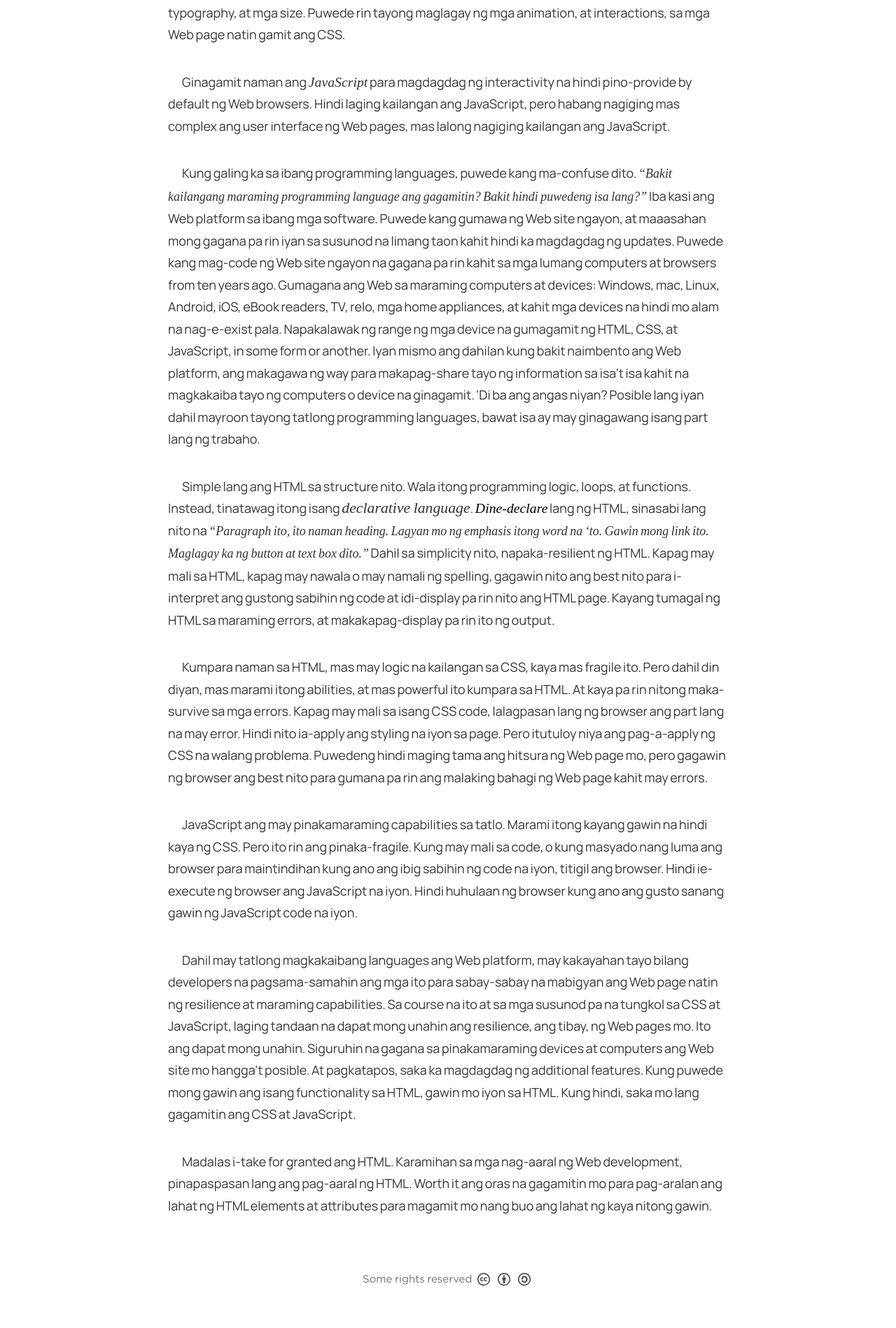
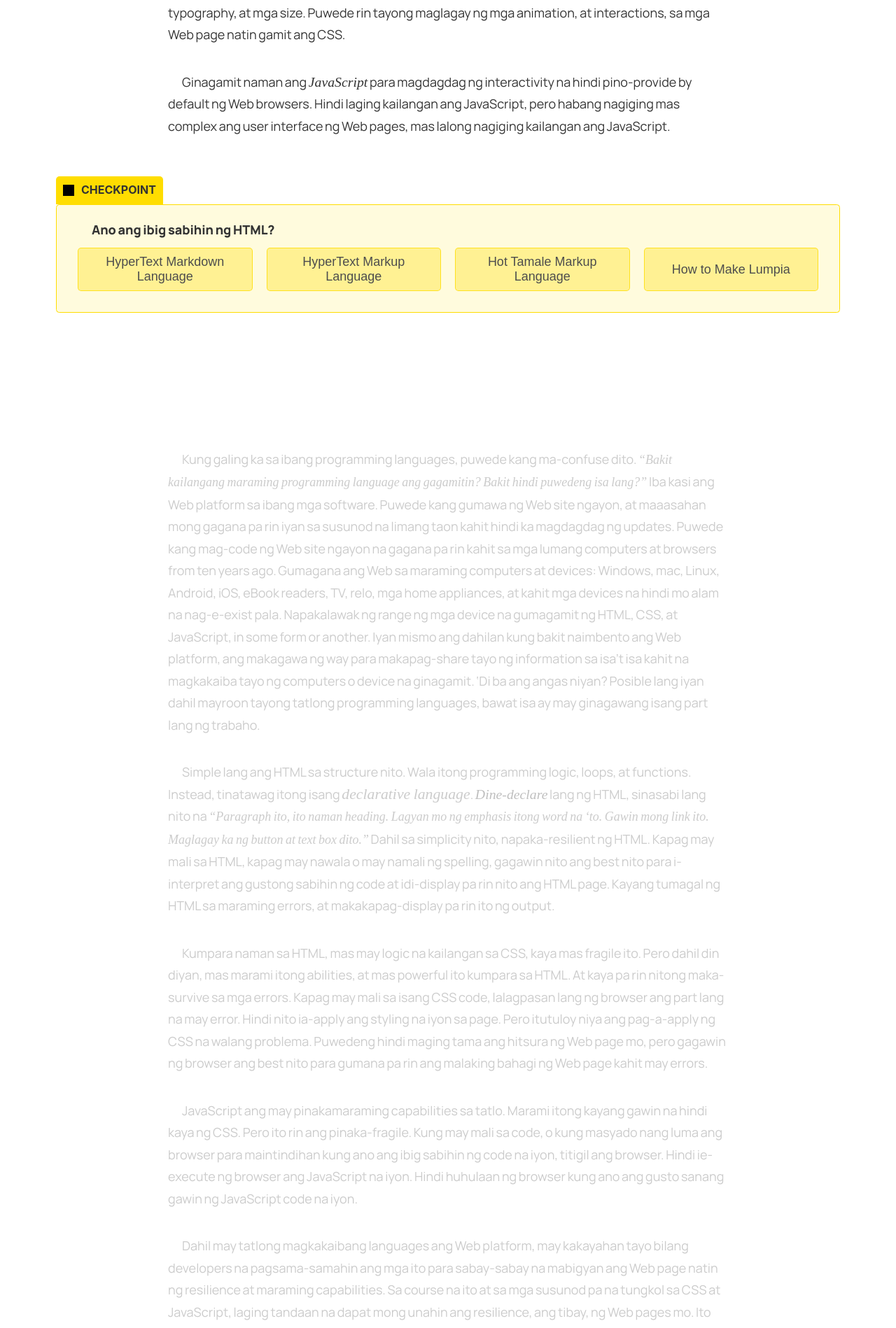
Before and after one commit to elementary/blog-template, a Jekyll site: the page built from courses/html-essentials/01-hypertext-markup-language.md, in a window 1280 px wide. Shown: the part 2825-4723 px from the top of the page at 70% size. Built offline with Jekyll 4.4.1, drawn with Linux system fonts in a browser that asks for light colours; some web fonts are replaced.

Commit message:
:sparkles: Added the checkpoints mechanisms
In some parts of course lessons, you can now add a "checkpoint", which is a multiple-choice mini-quiz to add interactivity within each lesson and make them more engaging.

```diff
--- a/_config.yaml
+++ b/_config.yaml
@@ -19,7 +19,7 @@ authors:
     name: "Unknown Author"
 
 plugins:
-  - jekyll-feed
+  #- jekyll-feed
   - jekyll-paginate
   - jekyll-redirect-from
   - jekyll-sitemap
--- /dev/null
+++ b/_includes/checkpoint.html
@@ -0,0 +1 @@
+<div class="js-checkpoint-marker" data-checkpoint="{{ include.data }}"></div>
--- a/_includes/scripts.html
+++ b/_includes/scripts.html
@@ -1,3 +1,5 @@
+{% if (include.checkpoints) %}<script src="/js/checkpoint.js"></script>{% endif %}
+{{ include.checkpoints | json }}
 <script>
   // Makes figure images focusable for zooming
   let figureImages = document.querySelectorAll ("figure img");
--- a/_layouts/lesson.html
+++ b/_layouts/lesson.html
@@ -89,6 +89,6 @@
     </section>
     {% include social.html %}
     {% include footer.html %}
-    {% include scripts.html %}
+    {% include scripts.html checkpoints=true %}
   </body>
 </html>
--- a/_sass/_buttons.scss
+++ b/_sass/_buttons.scss
@@ -148,3 +148,162 @@ article a[target="_blank"] {
 	background-position: top 0.25rem right 0.25rem;
 	position: relative;
 }
+
+.checkpoint {
+  padding: 1rem;
+
+  &__header {
+    background-color: #fd0;
+    display: inline-flex;
+    align-items: center;
+    padding: 0.5rem;
+    border-radius: 0.25rem;
+    border-bottom-left-radius: 0;
+    border-bottom-right-radius: 0;
+    gap: 0.5rem;
+
+    .checkpoint__title {
+      margin: 0;
+      font-size: 0.8rem;
+      font-family: 'Inter', sans-serif;
+      text-transform: uppercase;
+    }
+  }
+
+  &__content {
+    background-color: #fd02;
+    margin: 0;
+    padding: 1rem;
+    border: 1px solid #fd0;
+    border-radius: 0.25em;
+    border-top-left-radius: 0.25em;
+  }
+
+  &__question {
+    margin: 0;
+    padding: 0 0.5rem;
+    font-weight: bold;
+  }
+
+  @media screen and (min-width: 400px) {
+      &__choices {
+      display: grid;
+      grid-template-columns: repeat(auto-fit, minmax(20ch, 1fr));
+
+
+      .btn--checkpoint {
+        justify-self: stretch;
+        align-self: stretch;
+      }
+    }
+  }
+
+  &.correct {
+    .btn[data-correct-answer] {
+      border: 1px solid #00C853;
+      background-color: #B9F6CA;
+      opacity: 1;
+    }
+
+    .btn {
+      pointer-events: none;
+      opacity: 0.5;
+    }
+  }
+
+  &.wrong {
+    .btn.wrong {
+      border: 1px solid #FF1744;
+      background-color: #FF8A80;
+    }
+  }
+
+  &:not(.correct) ~ * {
+    opacity: 0.25;
+    transition: opacity 300ms;
+  }
+
+  .feedback {
+    opacity: 0;
+    pointer-events: none;
+
+    &--correct {
+      color: #2E7D32;
+      border: 1px solid #2E7D32;
+      background-color: #69F0AE;
+    }
+
+    &--wrong {
+      color: #C62828;
+      border: 1px solid #FF1744;
+      background-color: #FFCDD2;
+    }
+  }
+
+  footer {
+    display: grid;
+
+    .feedback {
+      grid-column: 1/2;
+      grid-row: 1/2;
+      max-width: none;
+      padding: 0.5rem;
+      margin: 1rem;
+      position: relative;
+      top: -2rem;
+
+      transition: top 300ms, opacity 300ms;
+    }
+  }
+
+  .btn {
+    border: 0;
+    font-size: 0.9rem;
+    padding: 0.5em;
+    border-radius: 5px;
+    background-color: #eee;
+    border: 1px solid #0001;
+    box-shadow: 0 3px 10px #0002;
+    cursor: pointer;
+    white-space: revert;
+    transition: background 300ms, box-shadow 300ms;
+
+    &:focus,
+    &:hover {
+      background-color: #ddd;
+      background-color: var(--btn-hover)
+    }
+
+    &:focus {
+      box-shadow:
+        0 0 0 3px dodgerblue,
+        0 3px 10px 3px #0002;
+    }
+
+    &:active {
+      box-shadow: 0 0 5px #0003;
+      transition: box-shadow 30ms;
+    }
+
+    &--checkpoint {
+      display: block;
+      margin: 0.5rem;
+      background-color: #fd05;
+      border-color: #fd0c;
+      box-shadow: none;
+
+      --btn-hover: #fd0;
+
+      &:focus {
+        box-shadow: 0 3px 10px #0002;
+      }
+    }
+  }
+}
+
+.checkpoint.correct:focus-within .feedback--correct,
+.checkpoint.wrong:focus-within .feedback--wrong {
+  opacity: 1;
+  pointer-events: auto;
+  top: 1rem;
+}
--- a/courses/html-essentials/01-hypertext-markup-language.md
+++ b/courses/html-essentials/01-hypertext-markup-language.md
@@ -33,6 +33,8 @@ Ang <dfn>Cascading Style Sheets</dfn> naman ang nagbibigay ng visual styling at
 
 Ginagamit naman ang <dfn>JavaScript</dfn> para magdagdag ng interactivity na hindi pino-provide by default ng Web browsers. Hindi laging kailangan ang JavaScript, pero habang nagiging mas complex ang user interface ng Web pages, mas lalong nagiging kailangan ang JavaScript.
 
+<div class="js-checkpoint-marker" id="q1" data-checkpoint="1598631012023"></div>
+
 Kung galing ka sa ibang programming languages, puwede kang ma-confuse dito. <q>Bakit kailangang maraming programming language ang gagamitin? Bakit hindi puwedeng isa lang?</q> Iba kasi ang Web platform sa ibang mga software. Puwede kang gumawa ng Web site ngayon, at maaasahan mong gagana pa rin iyan sa susunod na limang taon kahit hindi ka magdagdag ng updates. Puwede kang mag-code ng Web site ngayon na gagana pa rin kahit sa mga lumang computers at browsers from ten years ago. Gumagana ang Web sa maraming computers at devices: Windows, mac, Linux, Android, iOS, eBook readers, TV, relo, mga home appliances, at kahit mga devices na hindi mo alam na nag-e-exist pala. Napakalawak ng range ng mga device na gumagamit ng HTML, CSS, at JavaScript, in some form or another. Iyan mismo ang dahilan kung bakit naimbento ang Web platform, ang makagawa ng way para makapag-share tayo ng information sa isa't isa kahit na magkakaiba tayo ng computers o device na ginagamit. 'Di ba ang angas niyan? Posible lang iyan dahil mayroon tayong tatlong programming languages, bawat isa ay may ginagawang isang part lang ng trabaho.
 
 Simple lang ang HTML sa structure nito. Wala itong programming logic, loops, at functions. Instead, tinatawag itong isang <dfn><i>declarative language</i></dfn>. <em>Dine-declare</em> lang ng HTML, sinasabi lang nito na <q>Paragraph ito, ito naman heading. Lagyan mo ng emphasis itong word na 'to. Gawin mong link ito. Maglagay ka ng button at text box dito.</q> Dahil sa simplicity nito, napaka-resilient ng HTML. Kapag may mali sa HTML, kapag may nawala o may namali ng spelling, <!-- sa video gawin mo 'tong conversational: "Eh, may kamukha naman, huhulaan ko na lang kung ano ibig sabihin nito, idi-display ko pa rin 'tong page na 'to." --> gagawin nito ang best nito para i-interpret ang gustong sabihin ng code at idi-display pa rin nito ang HTML page. Kayang tumagal ng HTML sa maraming errors, at makakapag-display pa rin ito ng output.
@@ -44,3 +46,18 @@ JavaScript ang may pinakamaraming capabilities sa tatlo. Marami itong kayang gaw
 Dahil may tatlong magkakaibang languages ang Web platform, may kakayahan tayo bilang developers na pagsama-samahin ang mga ito para sabay-sabay na mabigyan ang Web page natin ng resilience at maraming capabilities. Sa course na ito at sa mga susunod pa na tungkol sa CSS at JavaScript, laging tandaan na dapat mong unahin ang resilience, ang tibay, ng Web pages mo. Ito ang dapat mong unahin. Siguruhin na gagana sa pinakamaraming devices at computers ang Web site mo hangga't posible. At pagkatapos, saka ka magdagdag ng additional features. Kung puwede mong gawin ang isang functionality sa HTML, gawin mo iyon sa HTML. Kung hindi, saka mo lang gagamitin ang CSS at JavaScript.
 
 Madalas i-take for granted ang HTML. Karamihan sa mga nag-aaral ng Web development, pinapaspasan lang ang pag-aaral ng HTML. Worth it ang oras na gagamitin mo para pag-aralan ang lahat ng HTML elements at attributes para magamit mo nang buo ang lahat ng kaya nitong gawin.
+
+<script>
+const checkpoints = [
+  {
+    "id":"1598631012023",
+    "question": "Ano ang ibig sabihin ng <abbbr>HTML</abbr>?",
+    "choices": [
+      { content: "HyperText Markdown Language", isCorrect: false },
+      { content: "HyperText Markup Language", isCorrect: true },
+      { content: "Hot Tamale Markup Language", isCorrect: false },
+      { content: "How to Make Lumpia", isCorrect: false }
+    ]
+  }
+]
+</script>
--- /dev/null
+++ b/js/checkpoint.js
@@ -0,0 +1,92 @@
+const checkpointMarkers = [...document.querySelectorAll('.js-checkpoint-marker')]
+checkpointMarkers.forEach(marker => {
+  const checkpointData = getCheckpointData(marker.dataset.checkpoint)
+  const checkpointElement = buildCheckpointElement(checkpointData)
+
+  marker.replaceWith(checkpointElement);
+})
+
+function getCheckpointData(id) {
+  return checkpoints.find(item => item.id === id)
+}
+
+function buildCheckpointElement(data) {
+  const checkpointElement = document.createElement('article')
+  checkpointElement.classList.add('checkpoint')
+  checkpointElement.innerHTML = `<header class="checkpoint__header"><svg height="16" width="16" style="background-color: black;"></svg><h4 class="checkpoint__title">Checkpoint</h4></header>`
+
+  const checkpointContent = document.createElement('div')
+  checkpointContent.classList.add('checkpoint__content')
+
+  const checkpointQuestion = document.createElement('p')
+  checkpointQuestion.classList.add('checkpoint__question')
+  checkpointQuestion.innerHTML = data.question
+  checkpointContent.appendChild(checkpointQuestion)
+
+  const checkpointChoices = document.createElement('div')
+  checkpointChoices.classList.add('checkpoint__choices')
+  checkpointChoices.innerHTML = buildChoiceButtons(data.choices).join('\n')
+  checkpointContent.appendChild(checkpointChoices)
+
+  checkpointChoices.addEventListener('click', event => {
+    if(event.target.matches('.js-checkpoint')) {
+      resetCheckpoint(event.target)
+
+      const answerIsCorrect = isAnswerCorrect(event.target)
+      if(answerIsCorrect) {
+        findParentBySelector(event.target, '.checkpoint')
+          .classList.add('correct')
+      } else {
+        findParentBySelector(event.target, '.checkpoint')
+          .classList.add('wrong')
+        event.target.classList.add('wrong')
+      }
+    }
+  });
+
+  const footer = document.createElement('footer')
+  footer.innerHTML = `<p class="feedback feedback--correct">${data.feedback && data.feedback.correct? data.feedback.correct : "Tama ka!"}</p>
+    <p class="feedback feedback--wrong">${data.feedback && data.feedback.wrong? data.feedback.wrong : "Hindi iyan ang tamang sagot, pero ayos lang. Puwede mo ulit i-try."}</p>`
+
+  checkpointElement.appendChild(checkpointContent)
+  checkpointElement.appendChild(footer)
+
+  return checkpointElement
+}
+
+function buildChoiceButtons(choices) {
+  const choiceButtons = choices.map(choice => `<button class="btn btn--checkpoint js-checkpoint" ${choice.isCorrect? 'data-correct-answer': ''}>${choice.content}</button>`)
+
+  return choiceButtons
+}
+
+function isAnswerCorrect(target) {
+  return target.hasAttribute('data-correct-answer')
+}
+
+function resetCheckpoint(eventtarget) {
+  const checkpoint = findParentBySelector(eventtarget, '.checkpoint')
+  checkpoint.classList.remove('correct', 'wrong')
+  const wrongAnswer = checkpoint.querySelector('.wrong')
+
+  if(!!wrongAnswer)
+      wrongAnswer.classList.remove('wrong')
+
+}
+
+ // #region find parent by selector
+function collectionHas(a, b) { //helper function (see below)
+    for(var i = 0, len = a.length; i < len; i ++) {
+        if(a[i] == b) return true;
+    }
+    return false;
+}
+function findParentBySelector(elm, selector) {
+    var all = document.querySelectorAll(selector);
+    var cur = elm.parentNode;
+    while(cur && !collectionHas(all, cur)) { //keep going up until you find a match
+        cur = cur.parentNode; //go up
+    }
+    return cur; //will return null if not found
+}
+  // #endregion
```
